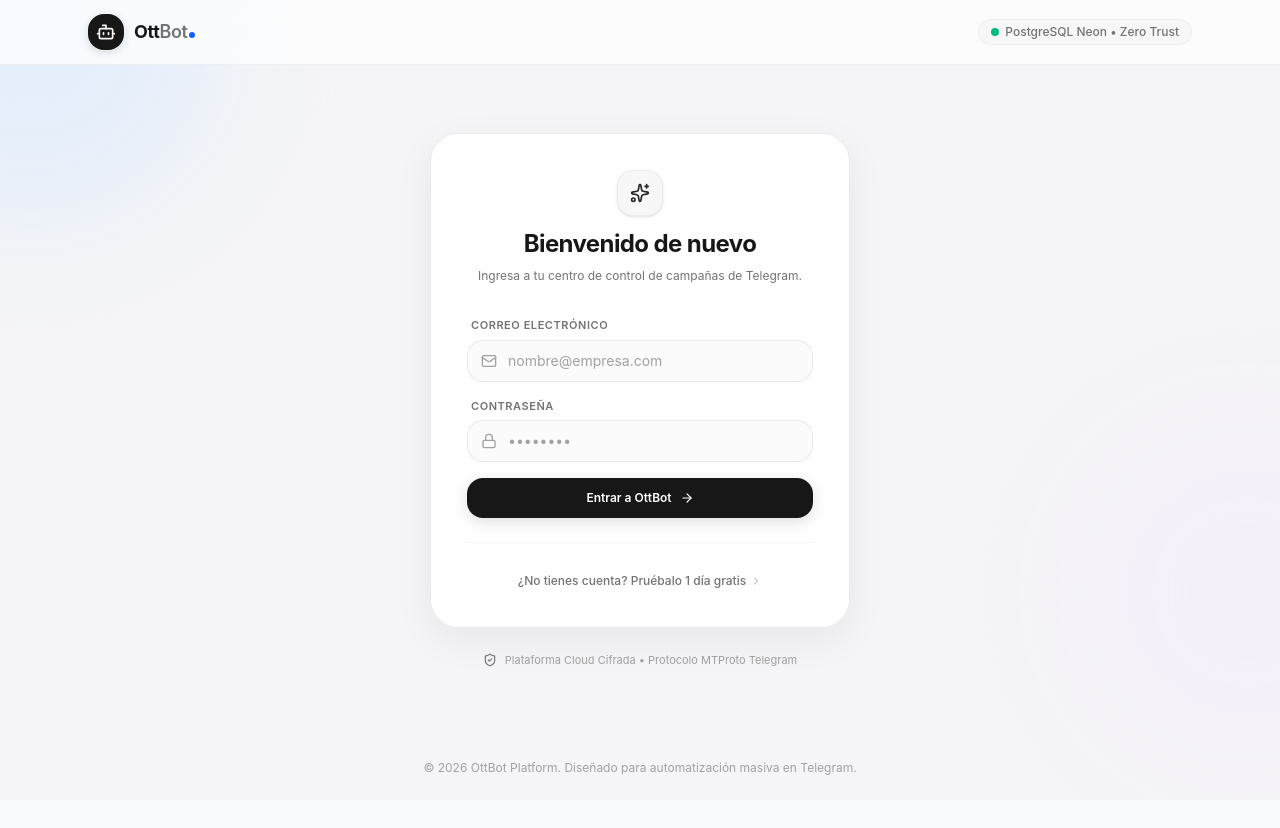
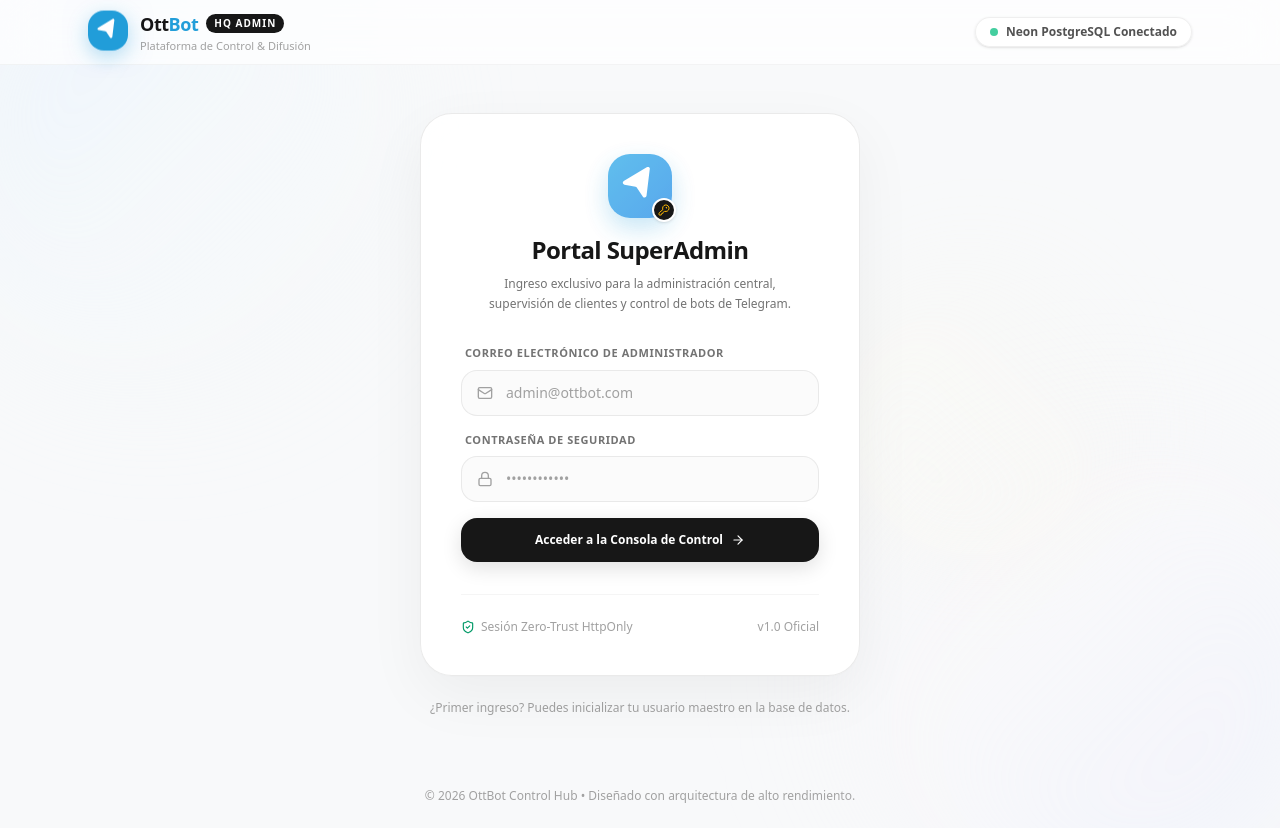
Before and after one commit to ottodonado2026/auto-publicador-telegram, a Next.js app: page /login in a window 1280 px wide. Before the commit the page ends 800 px from the top, so only its background shows below. Built offline with nearby package versions, Linux system fonts and the light colour scheme.

Commit message:
feat: OttBot SuperAdmin dedicated login portal with animated floating Telegram logo and setup API

```diff
--- /dev/null
+++ b/src/app/api/admin/setup/route.ts
@@ -0,0 +1,75 @@
+import { NextRequest, NextResponse } from "next/server";
+import { prisma } from "@/lib/prisma";
+import bcrypt from "bcryptjs";
+
+// Endpoint para inicializar el SuperAdmin maestro directamente si no existe ninguno
+export async function POST(req: NextRequest) {
+  try {
+    const { email, password, name, setupKey } = await req.json();
+
+    // Verificación de seguridad básica para inicialización
+    const masterKey = process.env.JWT_SECRET || "teleblast_super_secret_jwt_key_2026_change_in_production";
+
+    // Si ya existe un superadmin, no permitir re-inicializar por esta vía libre
+    const existingSuperAdmin = await prisma.user.findFirst({
+      where: { role: "SUPERADMIN" },
+    });
+
+    if (existingSuperAdmin && setupKey !== masterKey) {
+      return NextResponse.json({
+        error: "Ya existe un SuperAdmin registrado en el sistema. Inicia sesión con tus credenciales."
+      }, { status: 403 });
+    }
+
+    if (!email || !password) {
+      return NextResponse.json({ error: "Email y contraseña requeridos" }, { status: 400 });
+    }
+
+    const normalizedEmail = email.trim().toLowerCase();
+    const passwordHash = await bcrypt.hash(password, 10);
+
+    // Vencimiento a 10 años para la cuenta del dueño
+    const lifetimeExpiry = new Date();
+    lifetimeExpiry.setFullYear(lifetimeExpiry.getFullYear() + 10);
+
+    const user = await prisma.user.upsert({
+      where: { email: normalizedEmail },
+      update: {
+        role: "SUPERADMIN",
+        passwordHash,
+        name: name || "SuperAdmin Master",
+        isActive: true,
+      },
+      create: {
+        email: normalizedEmail,
+        name: name || "SuperAdmin Master",
+        passwordHash,
+        role: "SUPERADMIN",
+        isActive: true,
+        subscription: {
+          create: {
+            status: "ACTIVE",
+            dailyRate: 0,
+            expiresAt: lifetimeExpiry,
+            maxAccounts: 999,
+            maxCampaigns: 999,
+          },
+        },
+      },
+    });
+
+    return NextResponse.json({
+      success: true,
+      message: "¡Usuario SuperAdmin inicializado correctamente!",
+      user: {
+        id: user.id,
+        email: user.email,
+        name: user.name,
+        role: user.role,
+      },
+    });
+  } catch (error) {
+    console.error("Error en setup-superadmin:", error);
+    return NextResponse.json({ error: "Error al inicializar SuperAdmin" }, { status: 500 });
+  }
+}
--- a/src/app/login/page.tsx
+++ b/src/app/login/page.tsx
@@ -3,16 +3,14 @@
 import { useState } from "react";
 import { useRouter } from "next/navigation";
 import {
-  Send, ShieldCheck, Zap, Lock, Mail, User as UserIcon,
-  ArrowRight, Sparkles, CheckCircle2, ChevronRight, Bot
+  Send, Shield, Lock, Mail, ArrowRight, ShieldCheck,
+  Sparkles, KeyRound, Bot, CheckCircle2, AlertTriangle
 } from "lucide-react";
 
-export default function LoginPage() {
+export default function AdminLoginPage() {
   const router = useRouter();
-  const [isRegister, setIsRegister] = useState(false);
   const [email, setEmail] = useState("");
   const [password, setPassword] = useState("");
-  const [name, setName] = useState("");
   const [error, setError] = useState<string | null>(null);
   const [loading, setLoading] = useState(false);
 
@@ -21,143 +19,144 @@
     setError(null);
     setLoading(true);
 
-    const endpoint = isRegister ? "/api/auth/register" : "/api/auth/login";
-    const payload = isRegister ? { email, password, name } : { email, password };
-
     try {
-      const res = await fetch(endpoint, {
+      const res = await fetch("/api/auth/login", {
         method: "POST",
         headers: { "Content-Type": "application/json" },
-        body: JSON.stringify(payload),
+        body: JSON.stringify({ email, password }),
       });
 
       const data = await res.json();
 
       if (!res.ok) {
-        throw new Error(data.error || "Ocurrió un error al procesar la solicitud");
+        throw new Error(data.error || "Credenciales incorrectas");
       }
 
-      if (data.user?.role === "SUPERADMIN") {
-        router.push("/admin");
-      } else {
-        router.push("/dashboard");
+      // Validar en cliente también que sea SUPERADMIN
+      if (data.user?.role !== "SUPERADMIN") {
+        throw new Error("Acceso restringido: Esta cuenta no cuenta con privilegios de SuperAdmin.");
       }
+
+      router.push("/admin");
       router.refresh();
     } catch (err: any) {
-      setError(err.message || "Error al conectar con el servidor");
+      setError(err.message || "Error al autenticar en el portal");
     } finally {
       setLoading(false);
     }
   };
 
   return (
-    <div className="min-h-screen bg-[#F5F5F7] text-[#1D1D1F] flex flex-col justify-between selection:bg-black selection:text-white relative overflow-hidden">
-      {/* Luces de fondo sutiles tipo Apple */}
-      <div className="absolute -top-40 -left-40 w-96 h-96 bg-blue-100/60 rounded-full blur-3xl pointer-events-none" />
-      <div className="absolute top-1/2 -right-40 w-96 h-96 bg-purple-100/40 rounded-full blur-3xl pointer-events-none" />
+    <div className="min-h-screen bg-[#F8F9FA] text-[#1E1E24] flex flex-col justify-between selection:bg-black selection:text-white relative overflow-hidden font-sans">
 
-      {/* Header Minimalista */}
-      <header className="w-full backdrop-blur-xl bg-white/70 border-b border-black/[0.05] sticky top-0 z-50 transition-all">
+      {/* Elementos ambientales de fondo claros y limpios estilo Apple */}
+      <div className="absolute top-[-10%] left-[-5%] w-[480px] h-[480px] bg-gradient-to-br from-blue-100/50 via-sky-50/30 to-transparent rounded-full blur-3xl pointer-events-none" />
+      <div className="absolute bottom-[-10%] right-[-5%] w-[520px] h-[520px] bg-gradient-to-tl from-indigo-100/40 via-purple-50/20 to-transparent rounded-full blur-3xl pointer-events-none" />
+      <div className="absolute top-[30%] right-[10%] w-[320px] h-[320px] bg-gradient-to-tr from-amber-50/30 to-transparent rounded-full blur-2xl pointer-events-none" />
+
+      {/* Top Navbar SuperAdmin */}
+      <header className="w-full backdrop-blur-xl bg-white/70 border-b border-black/[0.04] sticky top-0 z-50 transition-all">
         <div className="max-w-6xl mx-auto px-6 h-16 flex items-center justify-between">
-          <div className="flex items-center gap-2.5">
-            <div className="w-9 h-9 rounded-2xl bg-neutral-900 text-white flex items-center justify-center shadow-[0_2px_8px_rgba(0,0,0,0.15)] ring-1 ring-white/20">
-              <Bot className="w-5 h-5 text-neutral-100" />
+
+          <div className="flex items-center gap-3">
+            {/* Logo de Telegram con animación flotante continua */}
+            <div className="relative group">
+              <div className="w-10 h-10 rounded-2xl bg-[#229ED9] text-white flex items-center justify-center shadow-[0_6px_20px_rgba(34,158,217,0.35)] animate-bounce duration-1000">
+                <Send className="w-5 h-5 -rotate-12 translate-x-[-1px] translate-y-[-1px] fill-white" />
+              </div>
+              {/* Anillo de pulso sutil */}
+              <span className="absolute -inset-1 rounded-2xl bg-[#229ED9]/20 animate-ping opacity-30 pointer-events-none" />
             </div>
-            <div className="flex items-baseline">
-              <span className="font-bold text-lg tracking-tight text-neutral-900">Ott</span>
-              <span className="font-semibold text-lg tracking-tight text-neutral-500">Bot</span>
-              <span className="w-1.5 h-1.5 rounded-full bg-blue-600 ml-0.5 mb-0.5 inline-block"></span>
+
+            <div className="flex flex-col">
+              <div className="flex items-center gap-2">
+                <span className="font-extrabold text-lg tracking-tight text-neutral-900">Ott<span className="text-[#229ED9]">Bot</span></span>
+                <span className="text-[10px] font-bold px-2 py-0.5 rounded-full bg-neutral-900 text-white tracking-widest uppercase">
+                  HQ Admin
+                </span>
+              </div>
+              <span className="text-[11px] text-neutral-400 font-medium">Plataforma de Control & Difusión</span>
             </div>
           </div>
 
           <div className="flex items-center gap-3">
-            <span className="hidden sm:inline-flex items-center gap-1.5 text-xs font-medium text-neutral-500 bg-neutral-100/80 px-3 py-1 rounded-full border border-neutral-200/50">
+            <span className="inline-flex items-center gap-2 text-xs font-semibold text-neutral-600 bg-white/80 px-3.5 py-1.5 rounded-full border border-neutral-200/60 shadow-sm backdrop-blur-md">
               <span className="w-2 h-2 rounded-full bg-emerald-500 animate-pulse"></span>
-              PostgreSQL Neon • Zero Trust
+              Neon PostgreSQL Conectado
             </span>
           </div>
+
         </div>
       </header>
 
-      {/* Contenido Principal */}
+      {/* Main Login Card */}
       <main className="flex-1 flex items-center justify-center px-6 py-12 relative z-10">
-        <div className="w-full max-w-[420px]">
-          {/* Card Principal con acabado tipo iOS 18 / macOS Sonoma */}
-          <div className="bg-white/90 backdrop-blur-xl rounded-[28px] p-8 sm:p-9 shadow-[0_12px_40px_rgba(0,0,0,0.06)] border border-neutral-200/80">
-            {/* Header del Formulario */}
+        <div className="w-full max-w-[440px]">
+
+          {/* Card Principal Apple Glassmorphism Blanco */}
+          <div className="bg-white/90 backdrop-blur-2xl rounded-[32px] p-8 sm:p-10 shadow-[0_20px_60px_rgba(0,0,0,0.05),0_1px_2px_rgba(0,0,0,0.02)] border border-neutral-200/80">
+
+            {/* Header del Login con animación flotante */}
             <div className="text-center mb-8">
-              <div className="inline-flex p-3 rounded-2xl bg-neutral-100/80 mb-3 border border-neutral-200/60 shadow-sm">
-                <Sparkles className="w-5 h-5 text-neutral-800" />
+              <div className="relative inline-block mb-4">
+                {/* Ícono de Telegram flotante con resplandor */}
+                <div className="w-16 h-16 rounded-[22px] bg-gradient-to-br from-[#27A7E7] to-[#1E88E5] text-white flex items-center justify-center shadow-[0_10px_25px_rgba(34,158,217,0.35)] transform transition-transform hover:scale-105 animate-pulse">
+                  <Send className="w-8 h-8 -rotate-12 translate-x-[-2px] translate-y-[-2px] fill-white" />
+                </div>
+                {/* Badge de llave SuperAdmin */}
+                <div className="absolute -bottom-1 -right-1 w-6 h-6 rounded-full bg-neutral-900 text-white flex items-center justify-center border-2 border-white shadow-sm">
+                  <KeyRound className="w-3 h-3 text-amber-400" />
+                </div>
               </div>
+
               <h1 className="text-2xl font-bold tracking-tight text-neutral-900">
-                {isRegister ? "Empieza con OttBot" : "Bienvenido de nuevo"}
+                Portal SuperAdmin
               </h1>
-              <p className="text-xs text-neutral-500 mt-1.5 leading-relaxed">
-                {isRegister
-                  ? "Crea tu cuenta hoy y recibe 1 día de prueba de autopublicación automática."
-                  : "Ingresa a tu centro de control de campañas de Telegram."}
+              <p className="text-xs text-neutral-500 mt-2 max-w-xs mx-auto leading-relaxed">
+                Ingreso exclusivo para la administración central, supervisión de clientes y control de bots de Telegram.
               </p>
             </div>
 
             {/* Alerta de Error */}
             {error && (
-              <div className="mb-6 p-3.5 rounded-2xl bg-red-50/90 border border-red-200/70 text-red-600 text-xs font-medium flex items-center gap-2.5 animate-in fade-in slide-in-from-top-1">
-                <span className="w-2 h-2 rounded-full bg-red-500 flex-shrink-0"></span>
-                <span>{error}</span>
+              <div className="mb-6 p-4 rounded-2xl bg-red-50/90 border border-red-200/70 text-red-600 text-xs font-medium flex items-start gap-2.5">
+                <AlertTriangle className="w-4 h-4 flex-shrink-0 mt-0.5" />
+                <span className="leading-snug">{error}</span>
               </div>
             )}
 
             {/* Formulario */}
             <form onSubmit={handleSubmit} className="space-y-4">
-              {isRegister && (
-                <div>
-                  <label className="block text-[11px] font-semibold text-neutral-500 uppercase tracking-wider mb-1.5 pl-1">
-                    Nombre o Empresa
-                  </label>
-                  <div className="relative">
-                    <UserIcon className="w-4 h-4 text-neutral-400 absolute left-3.5 top-1/2 -translate-y-1/2" />
-                    <input
-                      type="text"
-                      required
-                      placeholder="Ej. Roberto Gómez"
-                      value={name}
-                      onChange={(e) => setName(e.target.value)}
-                      className="w-full pl-10 pr-4 py-2.5 bg-neutral-50/80 border border-neutral-200/80 rounded-2xl text-sm text-neutral-900 placeholder:text-neutral-400 focus:outline-none focus:ring-2 focus:ring-neutral-900/10 focus:border-neutral-900 transition-all"
-                    />
-                  </div>
-                </div>
-              )}
-
               <div>
-                <label className="block text-[11px] font-semibold text-neutral-500 uppercase tracking-wider mb-1.5 pl-1">
-                  Correo Electrónico
+                <label className="block text-[11px] font-bold text-neutral-500 uppercase tracking-wider mb-2 pl-1">
+                  Correo Electrónico de Administrador
                 </label>
                 <div className="relative">
-                  <Mail className="w-4 h-4 text-neutral-400 absolute left-3.5 top-1/2 -translate-y-1/2" />
+                  <Mail className="w-4 h-4 text-neutral-400 absolute left-4 top-1/2 -translate-y-1/2" />
                   <input
                     type="email"
                     required
-                    placeholder="nombre@empresa.com"
+                    placeholder="admin@ottbot.com"
                     value={email}
                     onChange={(e) => setEmail(e.target.value)}
-                    className="w-full pl-10 pr-4 py-2.5 bg-neutral-50/80 border border-neutral-200/80 rounded-2xl text-sm text-neutral-900 placeholder:text-neutral-400 focus:outline-none focus:ring-2 focus:ring-neutral-900/10 focus:border-neutral-900 transition-all"
+                    className="w-full pl-11 pr-4 py-3 bg-neutral-50/80 border border-neutral-200/80 rounded-2xl text-sm text-neutral-900 placeholder:text-neutral-400 focus:outline-none focus:ring-2 focus:ring-[#229ED9]/20 focus:border-[#229ED9] transition-all"
                   />
                 </div>
               </div>
 
               <div>
-                <label className="block text-[11px] font-semibold text-neutral-500 uppercase tracking-wider mb-1.5 pl-1">
-                  Contraseña
+                <label className="block text-[11px] font-bold text-neutral-500 uppercase tracking-wider mb-2 pl-1">
+                  Contraseña de Seguridad
                 </label>
                 <div className="relative">
-                  <Lock className="w-4 h-4 text-neutral-400 absolute left-3.5 top-1/2 -translate-y-1/2" />
+                  <Lock className="w-4 h-4 text-neutral-400 absolute left-4 top-1/2 -translate-y-1/2" />
                   <input
                     type="password"
                     required
-                    placeholder="••••••••"
+                    placeholder="••••••••••••"
                     value={password}
                     onChange={(e) => setPassword(e.target.value)}
-                    className="w-full pl-10 pr-4 py-2.5 bg-neutral-50/80 border border-neutral-200/80 rounded-2xl text-sm text-neutral-900 placeholder:text-neutral-400 focus:outline-none focus:ring-2 focus:ring-neutral-900/10 focus:border-neutral-900 transition-all"
+                    className="w-full pl-11 pr-4 py-3 bg-neutral-50/80 border border-neutral-200/80 rounded-2xl text-sm text-neutral-900 placeholder:text-neutral-400 focus:outline-none focus:ring-2 focus:ring-[#229ED9]/20 focus:border-[#229ED9] transition-all"
                   />
                 </div>
               </div>
@@ -165,51 +164,42 @@
               <button
                 type="submit"
                 disabled={loading}
-                className="w-full mt-2 py-3 px-4 bg-neutral-900 hover:bg-black text-white text-xs font-semibold rounded-2xl shadow-[0_4px_14px_rgba(0,0,0,0.12)] transition-all duration-200 flex items-center justify-center gap-2 group disabled:opacity-50 active:scale-[0.99]"
+                className="w-full mt-2 py-3.5 px-4 bg-neutral-900 hover:bg-black text-white text-xs font-semibold rounded-2xl shadow-[0_6px_20px_rgba(0,0,0,0.12)] transition-all duration-200 flex items-center justify-center gap-2 group disabled:opacity-50 active:scale-[0.99]"
               >
                 {loading ? (
                   <span className="w-4 h-4 border-2 border-white/30 border-t-white rounded-full animate-spin" />
                 ) : (
                   <>
-                    <span>{isRegister ? "Crear Cuenta (1 Día Gratis)" : "Entrar a OttBot"}</span>
-                    <ArrowRight className="w-3.5 h-3.5 group-hover:translate-x-0.5 transition-transform" />
+                    <span>Acceder a la Consola de Control</span>
+                    <ArrowRight className="w-3.5 h-3.5 group-hover:translate-x-1 transition-transform" />
                   </>
                 )}
               </button>
             </form>
 
-            {/* Alternar Registro / Login */}
-            <div className="mt-6 pt-6 border-t border-neutral-100 text-center">
-              <button
-                type="button"
-                onClick={() => {
-                  setIsRegister(!isRegister);
-                  setError(null);
-                }}
-                className="text-xs font-medium text-neutral-500 hover:text-neutral-900 transition-colors inline-flex items-center gap-1"
-              >
-                <span>
-                  {isRegister
-                    ? "¿Ya tienes cuenta? Inicia sesión"
-                    : "¿No tienes cuenta? Pruébalo 1 día gratis"}
-                </span>
-                <ChevronRight className="w-3 h-3 text-neutral-400" />
-              </button>
+            <div className="mt-8 pt-6 border-t border-neutral-100 flex items-center justify-between text-xs text-neutral-400">
+              <span className="flex items-center gap-1.5">
+                <ShieldCheck className="w-3.5 h-3.5 text-emerald-600" />
+                Sesión Zero-Trust HttpOnly
+              </span>
+              <span>v1.0 Oficial</span>
             </div>
+
           </div>
 
-          {/* Sello de Seguridad */}
-          <div className="mt-6 flex items-center justify-center gap-2 text-[11px] text-neutral-400">
-            <ShieldCheck className="w-3.5 h-3.5 text-neutral-500" />
-            <span>Plataforma Cloud Cifrada • Protocolo MTProto Telegram</span>
+          {/* Sello de seguridad adicional */}
+          <div className="mt-6 text-center text-xs text-neutral-400">
+            <span>¿Primer ingreso? Puedes inicializar tu usuario maestro en la base de datos.</span>
           </div>
+
         </div>
       </main>
 
       {/* Footer Minimalista */}
       <footer className="py-6 text-center text-xs text-neutral-400">
-        © 2026 OttBot Platform. Diseñado para automatización masiva en Telegram.
+        © 2026 OttBot Control Hub • Diseñado con arquitectura de alto rendimiento.
       </footer>
+
     </div>
   );
 }
```
